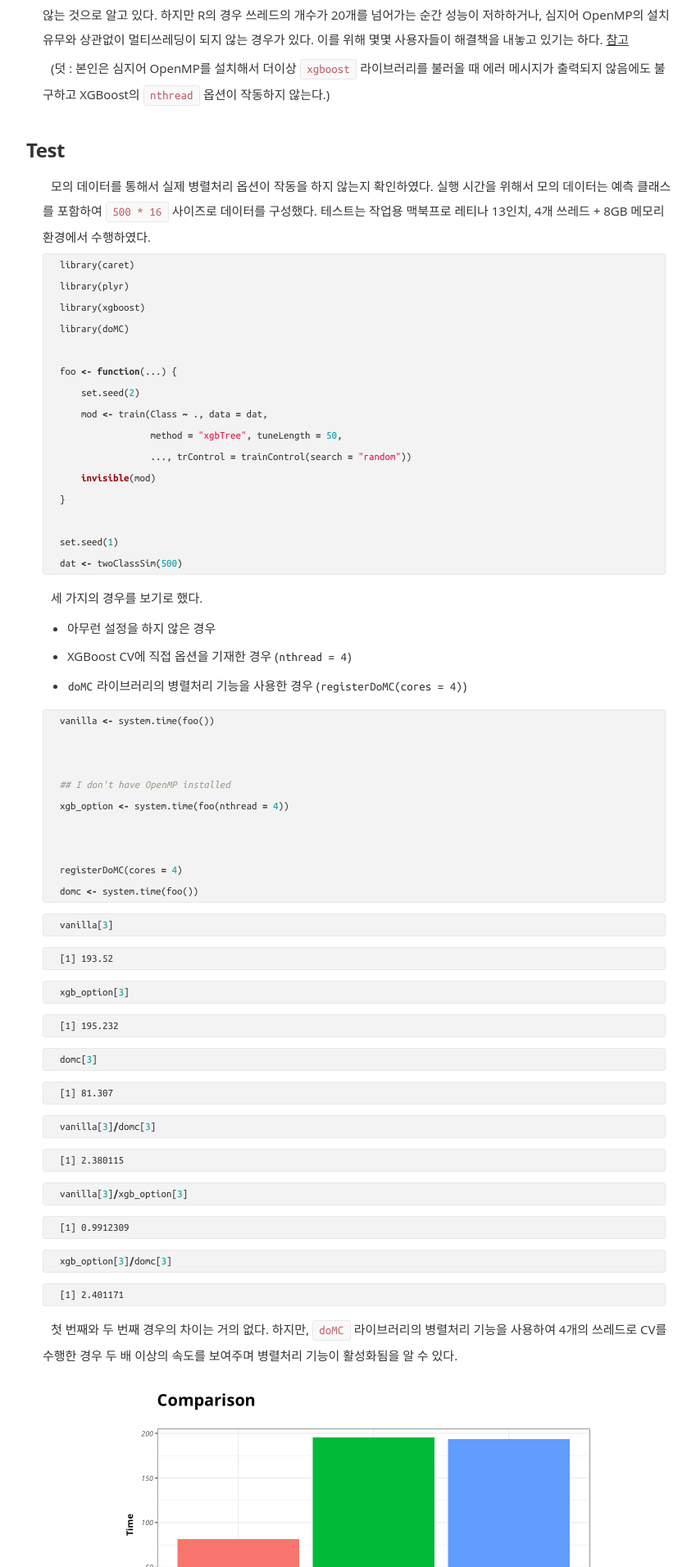
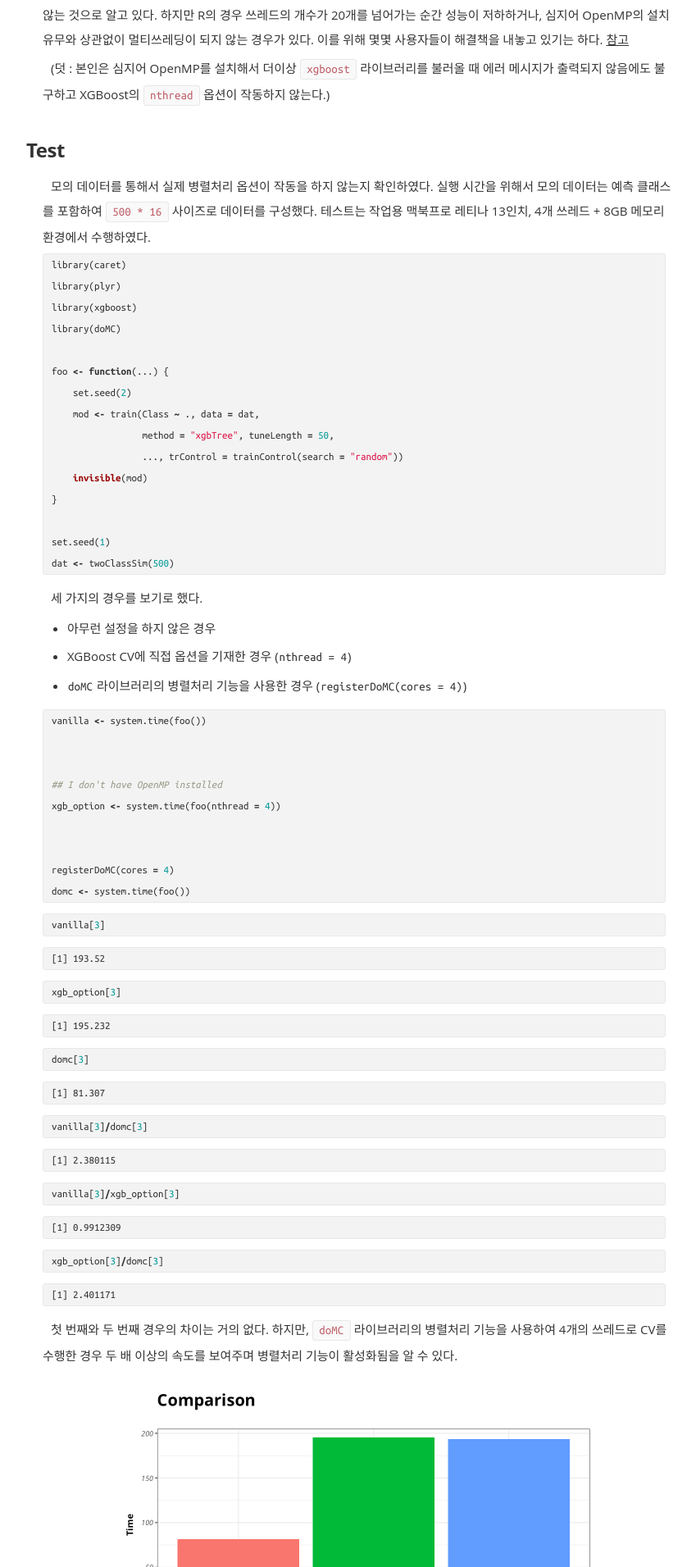
Before and after one commit to otzslayer/deprecated-blog, a Jekyll site: the page built from _posts/R/2016-12-18-xgboost-parallelization.md, in a window 1280 px wide. Shown: the part 1438-3349 px from the top of the page at 82% size, without its empty margins (218-1067 px from the left). Built offline with Jekyll 4.4.1, drawn with Linux system fonts in a browser that asks for light colours; nearby versions of some CDN libraries; some web fonts are replaced; library files that are not in the unit come from our copies.

Commit message:
CSS Modified

```diff
--- a/_sass/_syntax-highlighting.scss
+++ b/_sass/_syntax-highlighting.scss
@@ -101,14 +101,11 @@
     border-right: 1px solid #ccc;
   }
 
-  .code {
-    padding-left: 0px;
-  }
-
   pre {
     pre {
       border: none;
       margin-bottom: 0px;
+      padding-left: 0px
     }
   }
 }
--- a/css/main.sass
+++ b/css/main.sass
@@ -655,7 +655,7 @@ pre
   margin-left: 30px
   margin-right: 10px
   margin-top: 0px
-  padding-left: 20px
+  padding-left: 10px
   overflow-x: auto
   border: 1px solid #e8e8e8
   border-radius: 3px
```
